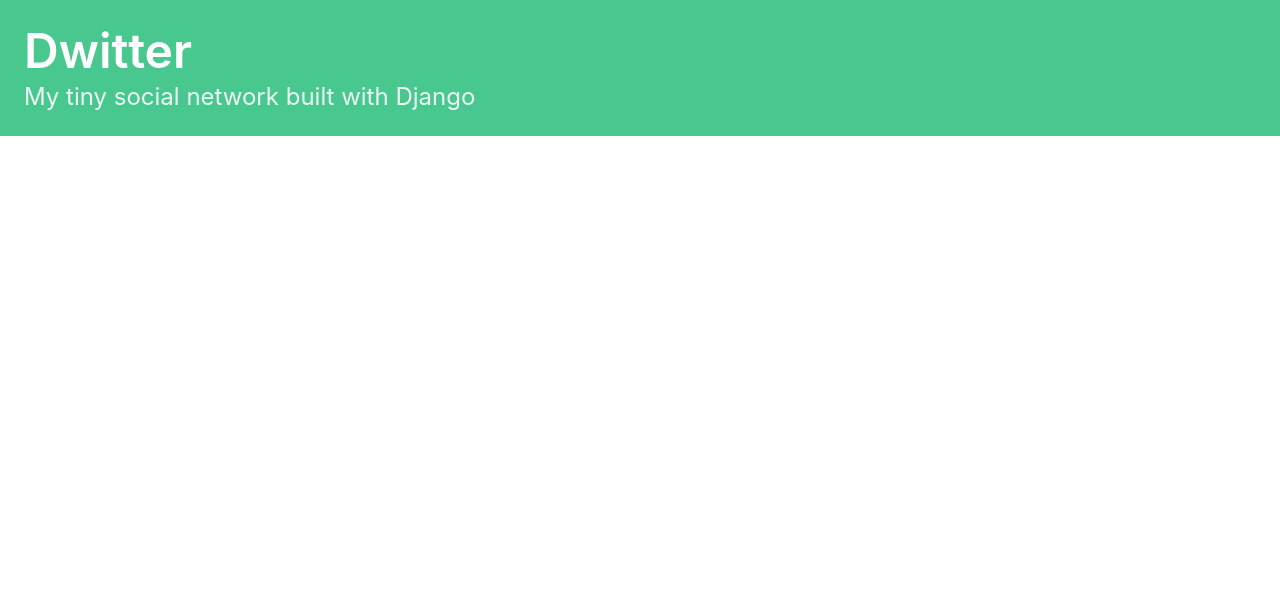
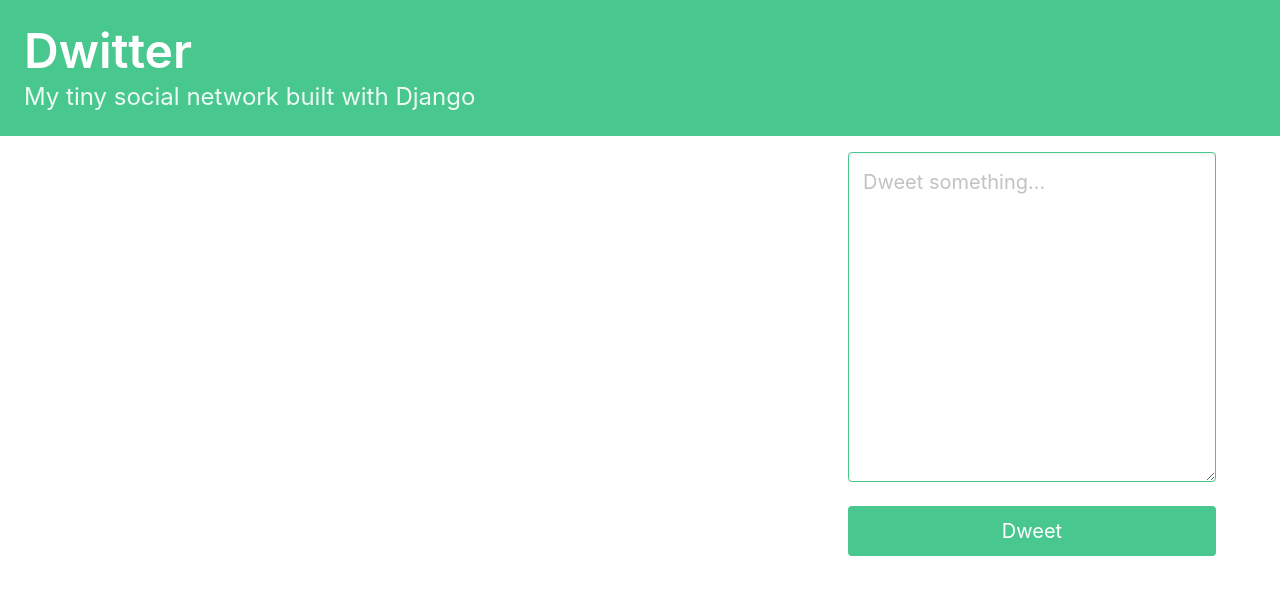
Before and after one commit to eyob42/django-social, a Django app: page / in a window 1280 px wide. Shown: the top 595 px of the page. Run offline with Django 5.2, Linux system fonts and the light colour scheme.

Commit message:
feat: integrate DweetForm into dashboard view and template for new Dweet submissions

```diff
--- a/dwitter/forms.py
+++ b/dwitter/forms.py
@@ -3,7 +3,16 @@ from django import forms
 from .models import Dweet
 
 class DweetForm(forms.ModelForm):
-    body = forms.CharField(required=True) # The only field is the message text, and it must be filled.
+    body = forms.CharField(
+        required=True,
+        widget=forms.widgets.Textarea(
+            attrs={
+                "placeholder": "Dweet something...",
+                "class": "textarea is-success is-medium",
+            }
+        ),
+        label="",
+        ) # The only field is the message text, and it must be filled.
 
     class Meta:
         model = Dweet       # This form is for creating new Dweet objects.
--- a/dwitter/templates/dwitter/dashboard.html
+++ b/dwitter/templates/dwitter/dashboard.html
@@ -8,13 +8,23 @@
     {% for followed in user.profile.follows.all %}
         {% for dweet in followed.user.dweets.all %}
             <div class="box">
-                {{ dweet.body }}
+                {{dweet.body}}
                 <span class="is-small has-text-grey-light">
-                    ({{ dweet.created_at }} by {{ dweet.user.username }})
+                    ({{ dweet.created_at }} by {{ dweet.user.username }}
                 </span>
             </div>
         {% endfor %}
     {% endfor %}
 </div>
 
+<div class="column is-one-third">
+    <form method="post">
+        {% csrf_token %}
+        {{ form.as_p }}
+        <button class="button is-success is-fullwidth is-medium mt-5"
+                type="submit">Dweet
+        </button>
+    </form>
+</div>
+
 {% endblock content %}
--- a/dwitter/views.py
+++ b/dwitter/views.py
@@ -1,8 +1,10 @@
 from django.shortcuts import render
+from .forms import DweetForm
 from .models import Profile
 
 def dashboard(request):
-    return render(request, "dwitter/dashboard.html")
+    form = DweetForm()
+    return render(request, "dwitter/dashboard.html", {"form": form})
 
 
 def profile_list(request):
```
